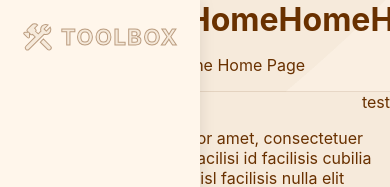
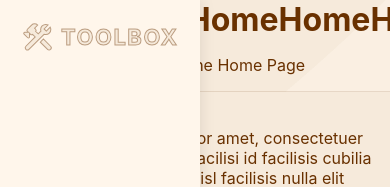
Before and after one commit to garviswbs/toolbox, a React (Vite) app: page / in a window 390 px wide. Shown: the top 187 px of the page. Built offline with nearby package versions, Linux system fonts and the light colour scheme.

Commit message:
Update Subnav responsive CSS

```diff
--- a/src/pages/subpage.css
+++ b/src/pages/subpage.css
@@ -26,6 +26,12 @@
   /* background-color: rgba(255, 255, 255, 0.574); */
   justify-content: end;
   column-gap: 30px;
+}
+
+@media only screen and (max-width: 991.5px) {
+  .subnav_parent {
+    justify-content: start;
+  }
 }
 
 .subnav_item {
```
